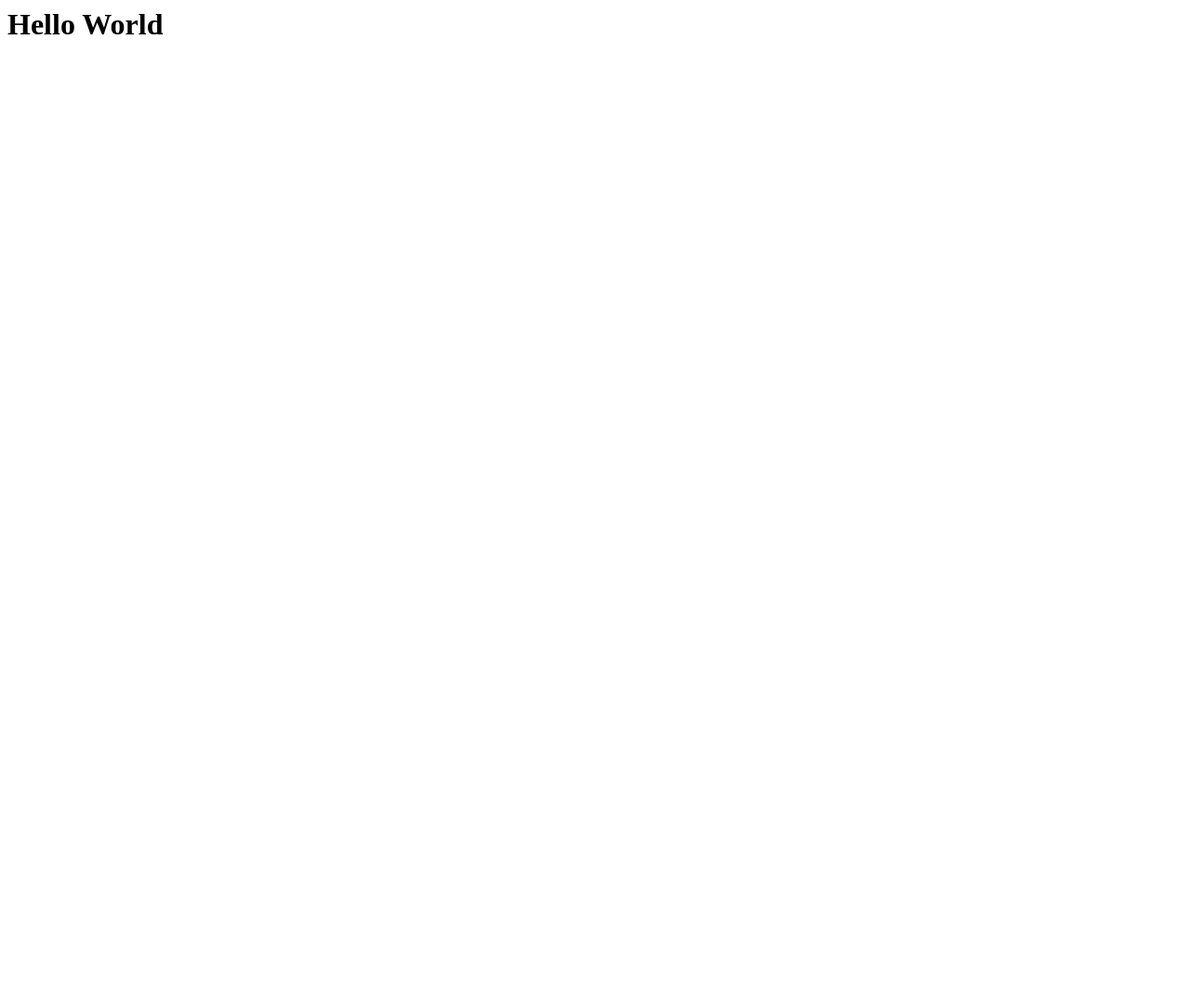
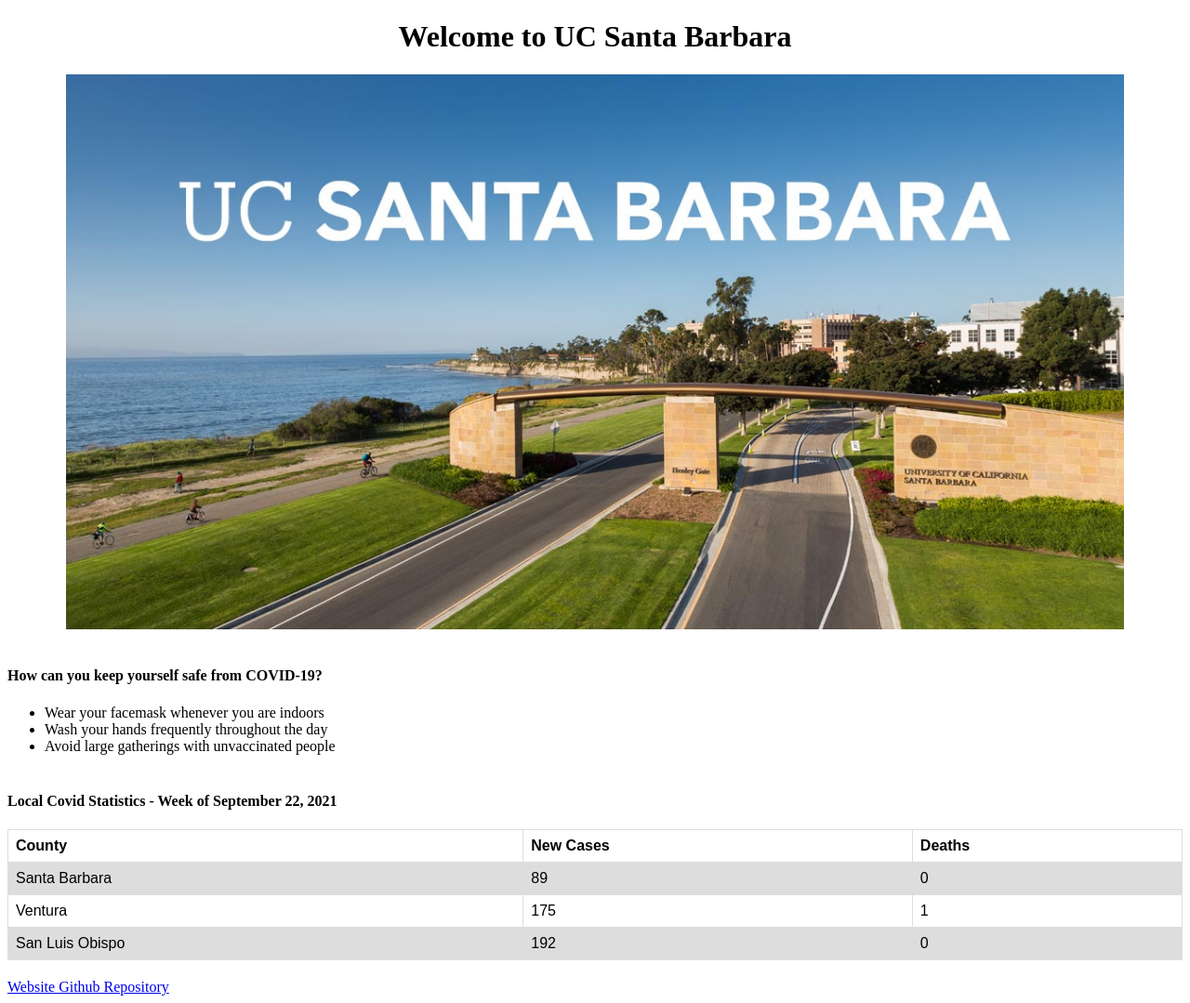
Before and after one commit to jaredfitton/cs291a-p0, a plain HTML site: page index.html in a window 1280 px wide. Shown: the whole page at 93% size. Before the commit the page ends 800 px from the top, so only its background shows below. Drawn offline with Linux system fonts and the light colour scheme.

Commit message:
First draft

```diff
--- a/index.html
+++ b/index.html
@@ -1 +1,48 @@
-<h1>Hello World</h1>
+<!DOCTYPE html>
+<html>
+    <head>
+        <link rel="stylesheet" href="style.css">
+        <title>CS 291A Project 0</title>
+    </head>
+
+    <body>
+        <h1>Welcome to UC Santa Barbara</h1>
+        <img src="UCSB.jpg" alt="Henley Gate">
+        <div id="section">
+            <h4>How can you keep yourself safe from COVID-19?</h4>
+            <ul>
+                <li>Wear your facemask whenever you are indoors</li>
+                <li>Wash your hands frequently throughout the day</li>
+                <li>Avoid large gatherings with unvaccinated people</li>
+            </ul>
+        </div>
+        <div id="section">
+            <h4>Local Covid Statistics - Week of September 22, 2021</h4>
+            <table>
+                <tr>
+                    <th>County</th>
+                    <th>New Cases</th>
+                    <th>Deaths</th>
+                </tr>
+                <tr>
+                    <td>Santa Barbara</td>
+                    <td>89</td>
+                    <td>0</td>
+                </tr>
+                <tr>
+                    <td>Ventura</td>
+                    <td>175</td>
+                    <td>1</td>
+                </tr>
+                <tr>
+                    <td>San Luis Obispo</td>
+                    <td>192</td>
+                    <td>0</td>
+                </tr>
+            </table>
+        </div>
+        <div id="section">
+            <a href="https://jaredfitton.github.io/cs291a-p0/">Website Github Repository</a>
+        </div>
+    </body>
+</html>
--- /dev/null
+++ b/style.css
@@ -0,0 +1,34 @@
+table {
+    font-family: arial, sans-serif;
+    border-collapse: collapse;
+    width: 100%;
+}
+
+td, th {
+    border: 1px solid #dddddd;
+    text-align: left;
+    padding: 8px;
+}
+
+tr:nth-child(even) {
+    background-color: #dddddd;
+}
+
+h1 {
+    text-align: center;
+}
+
+img {
+    margin-left: auto;
+    margin-right: auto;
+    display: block;
+    width: 90%;
+}
+
+ul {
+    margin-bottom: 0;
+}
+
+#section {
+    padding-top: 20px;
+}
```
Also changed, not shown: UCSB.jpg (added).
